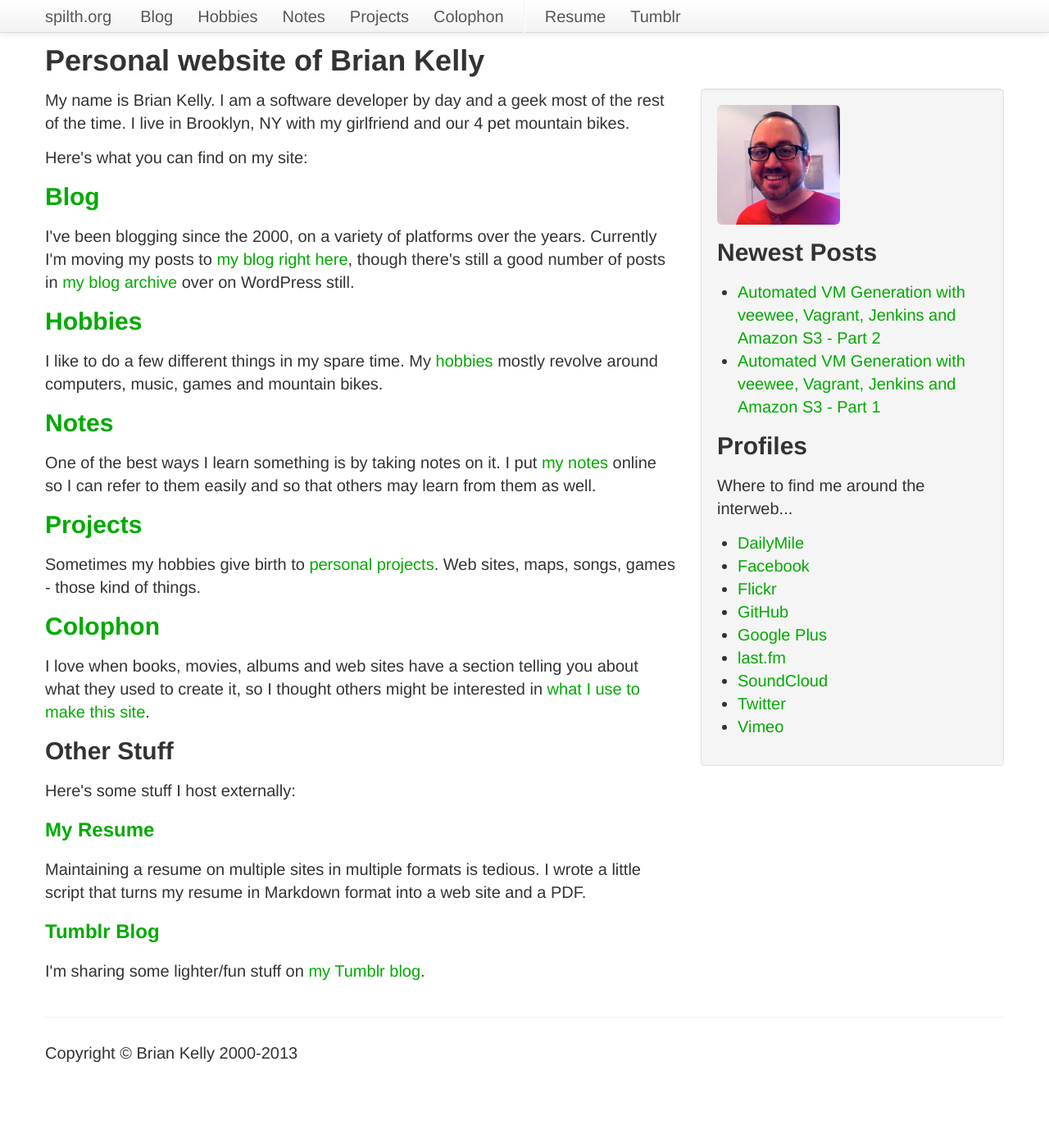
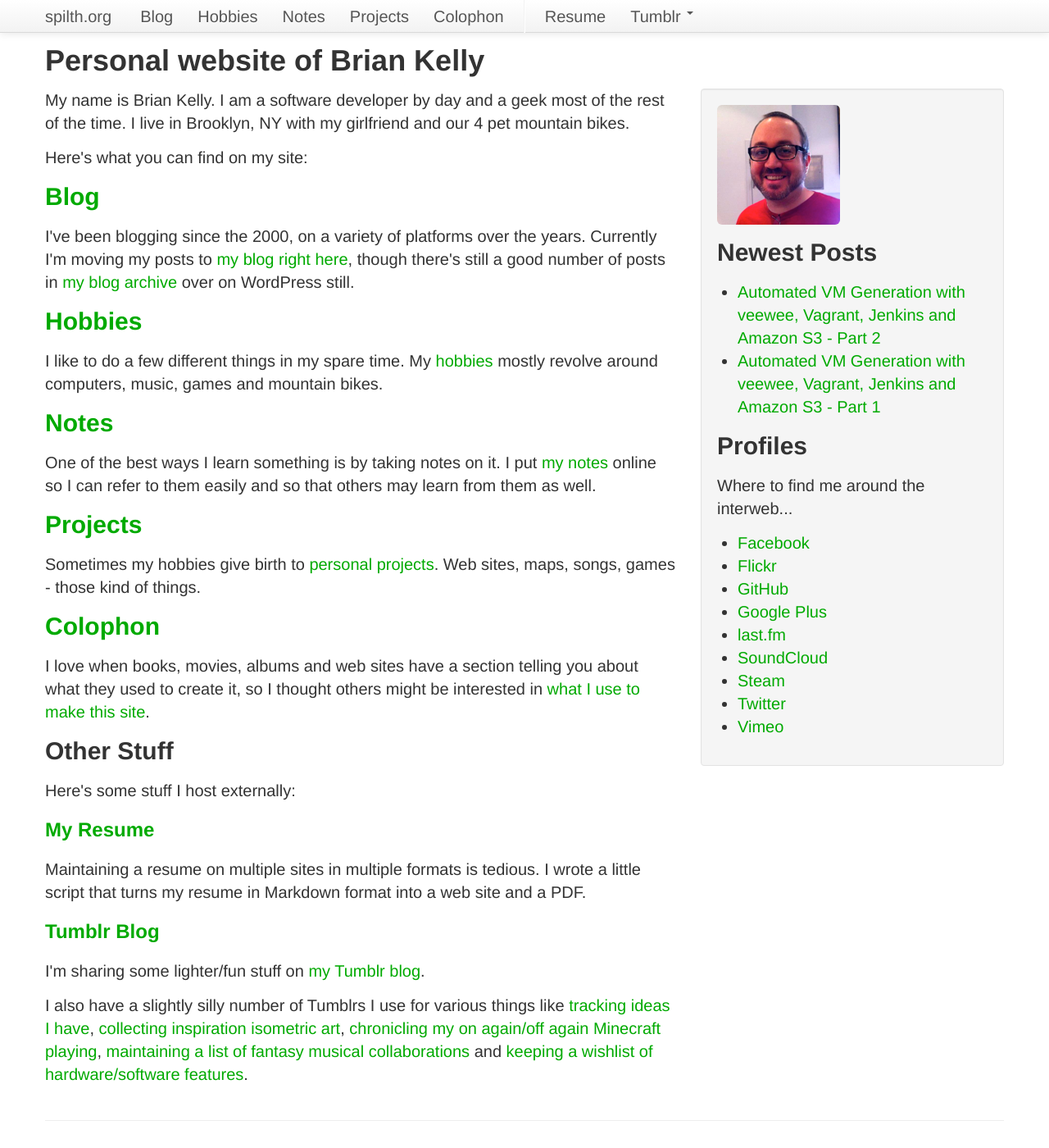
Before and after one commit to spilth/old.spilth.org, a Jekyll site: the page built from index.html, in a window 1280 px wide and 1400 px high. Shown: the whole window at 82% size. Built offline with Jekyll 4.4.1, drawn with Linux system fonts in a browser that asks for light colours.

Commit message:
Adds Tumblr links to nav dropdown and homepage.
Adds Steam profile link to homepage

```diff
--- a/_layouts/default.html
+++ b/_layouts/default.html
@@ -54,7 +54,20 @@
               <li class="{{ page.colophontab }}"><a href="/colophon/">Colophon</a></li>
               <li class="divider-vertical"></li>
               <li><a href="http://resume.spilth.org/">Resume</a></li>
-              <li><a href="http://blog.spilth.org/">Tumblr</a></li>
+              <li class="dropdown">
+                <a href="#" class="dropdown-toggle" data-toggle="dropdown">
+                  Tumblr
+                  <b class="caret"></b>
+                </a>
+                <ul class="dropdown-menu">
+                  <li><a href="http://blog.spilth.org/">Blog</a></li>
+                  <li><a href="http://ideas.spilth.org">Ideas</a></li>
+                  <li><a href="http://isometric.spilth.org">Isometric Inspirations</a></li>
+                  <li><a href="http://minecrafting.spilth.org">Minecrafting</a></li>
+                  <li><a href="http://collaborations.spilth.org">Musical Collaborations</a></li>
+                  <li><a href="http://technology-wishes.spilth.org">Technology Wishes</a></li>
+                </ul>
+              </li>
             </ul>
           </div>
         </div>
--- a/index.html
+++ b/index.html
@@ -43,6 +43,8 @@
     <h3><a href="http://blog.spilth.org/">Tumblr Blog</a></h3>
 
     <p>I'm sharing some lighter/fun stuff on <a href="http://blog.spilth.org/">my Tumblr blog</a>.</p>
+
+    <p>I also have a slightly silly number of Tumblrs I use for various things like <a href="http://ideas.spilth.org/">tracking ideas I have</a>, <a href="http://isometric.spilth.org/">collecting inspiration isometric art</a>, <a href="http://minecrafting.spilth.org/">chronicling my on again/off again Minecraft playing</a>, <a href="http://collaborations.spilth.org/">maintaining a list of fantasy musical collaborations</a> and <a href="http://technology-wishes.spilth.org/">keeping a wishlist of hardware/software features</a>.
   </div>
   <div class="span4">
     <div class="well">
@@ -59,13 +61,13 @@
       <h2>Profiles</h2>
       <p>Where to find me around the interweb...</p>
       <ul>
-        <li><a href="http://www.dailymile.com/people/spilth">DailyMile</a></li>
         <li><a href="https://www.facebook.com/spilth">Facebook</a></li>
         <li><a href="http://www.flickr.com/photos/spilth/">Flickr</a></li>
         <li><a href="https://github.com/spilth">GitHub</a></li>
         <li><a href="https://plus.google.com/112383017680227997640/posts">Google Plus</a></li>
         <li><a href="http://www.last.fm/user/spilth">last.fm</a></li>
         <li><a href="http://soundcloud.com/spilth">SoundCloud</a></li>
+        <li><a href="http://steamcommunity.com/id/spilth/">Steam</a></li>
         <li><a href="https://twitter.com/#!/spilth">Twitter</a></li>
         <li><a href="https://vimeo.com/spilth">Vimeo</a></li>
       </ul>
```
